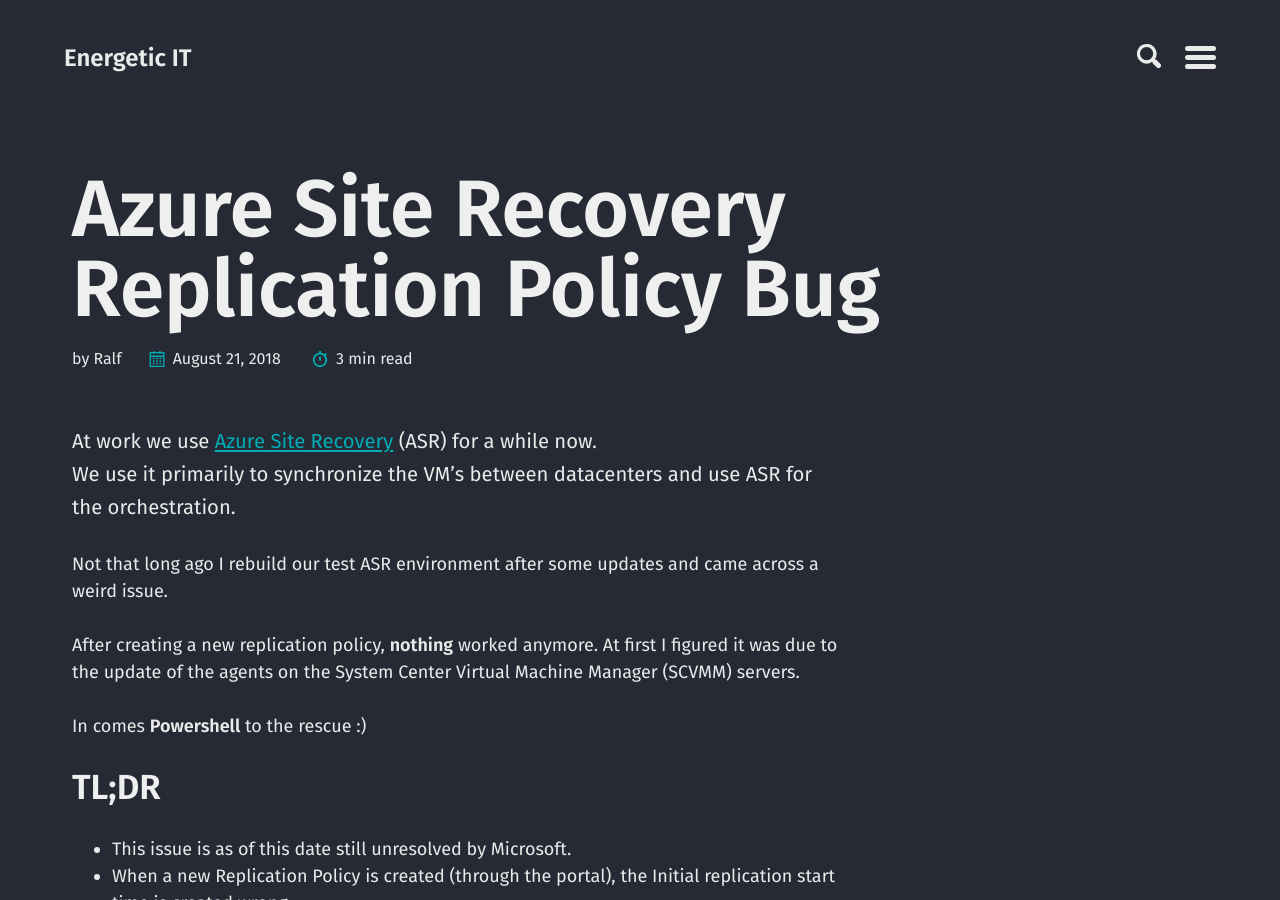
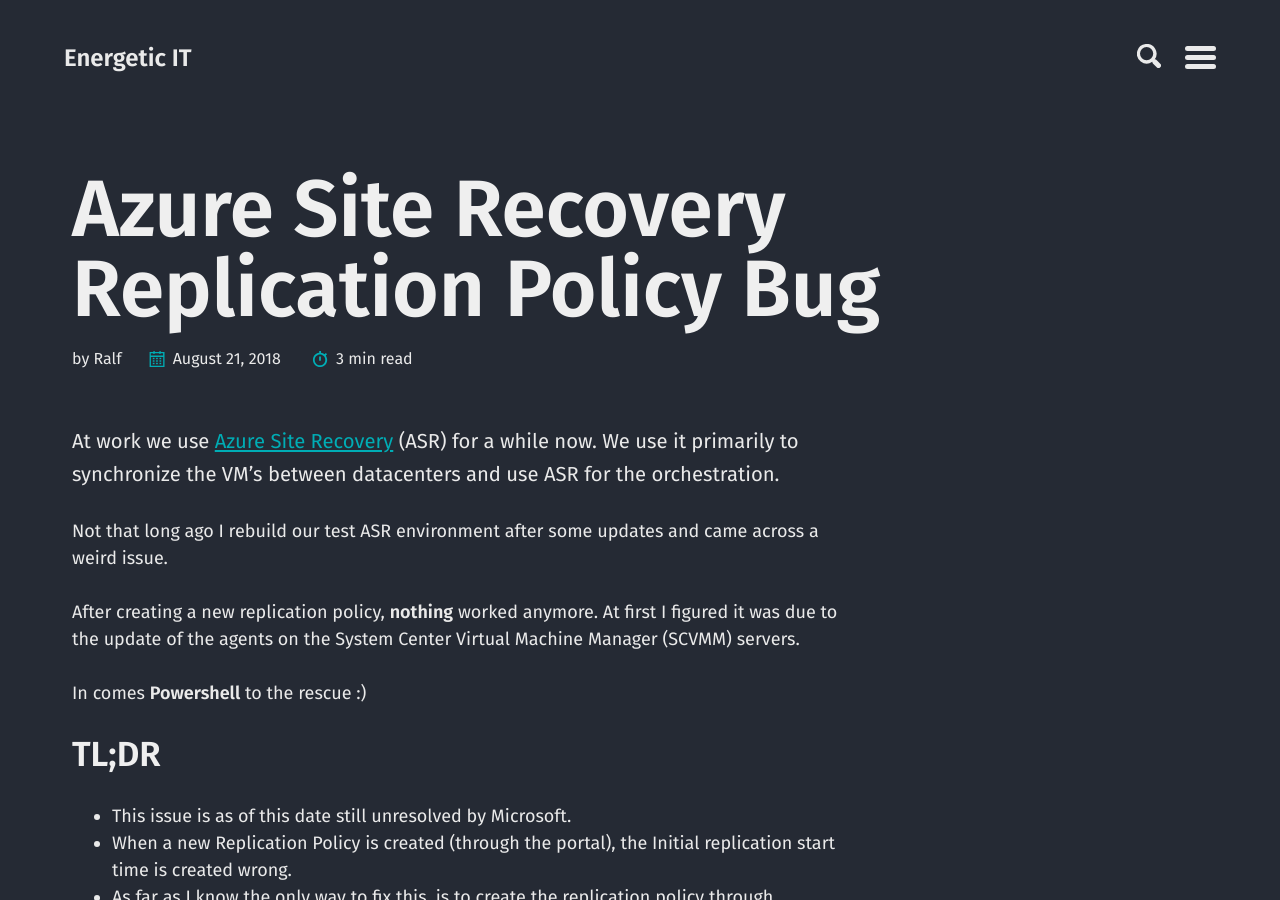
Before and after one commit to energetic-it/energetic-it.github.io, a Jekyll site: the page built from _posts/2018-08-21-azure-site-recovery-replication-policy-bug.md, in a window 1280 px wide and 900 px high. Built offline with Jekyll 4.4.1, drawn with Linux system fonts in a browser that asks for light colours; some of the changed text lies outside the part shown.

Commit message:
format changes

```diff
--- a/_posts/2018-08-21-azure-site-recovery-replication-policy-bug.md
+++ b/_posts/2018-08-21-azure-site-recovery-replication-policy-bug.md
@@ -10,8 +10,7 @@
 last_modified_at: 2018-08-20T20:00:16-05:00
 ---
 
-At work we use [Azure Site Recovery](https://docs.microsoft.com/en-us/azure/site-recovery/site-recovery-overview) (ASR) for a while now.
-We use it primarily to synchronize the VM's between datacenters and use ASR for the orchestration.
+At work we use [Azure Site Recovery](https://docs.microsoft.com/en-us/azure/site-recovery/site-recovery-overview) (ASR) for a while now. We use it primarily to synchronize the VM's between datacenters and use ASR for the orchestration.
 
 Not that long ago I rebuild our test ASR environment after some updates and came across a weird issue.
 
@@ -22,8 +21,8 @@
 ## TL;DR
 
 - This issue is as of this date still unresolved by Microsoft.
-- When a new Replication Policy is created (through the portal), the Initial replication start time is created wrong
-- As far as I know the only way to fix this, is to create the replication policy through Powershell
+- When a new Replication Policy is created (through the portal), the Initial replication start time is created wrong.
+- As far as I know the only way to fix this, is to create the replication policy through Powershell.
 
 ## The Setup
 
@@ -82,6 +81,7 @@
 When you check out the [docs page](https://docs.microsoft.com/en-us/powershell/module/azurerm.recoveryservices.siterecovery/new-azurermrecoveryservicesasrpolicy) it will tell you this:
 
 ### -ReplicationStartTime
+
 Specifies the replication start time.
 It must be no later than 24-hours from the start of the job.
 
```
